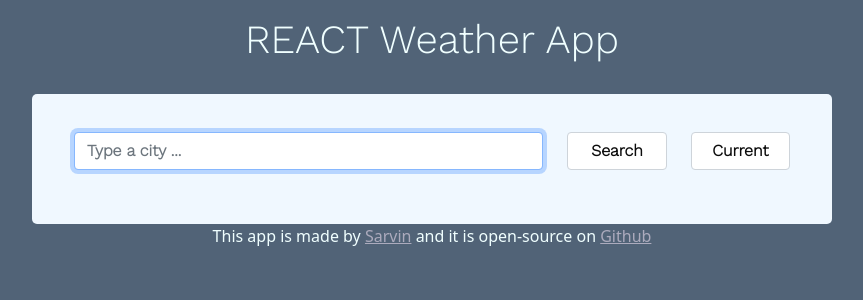
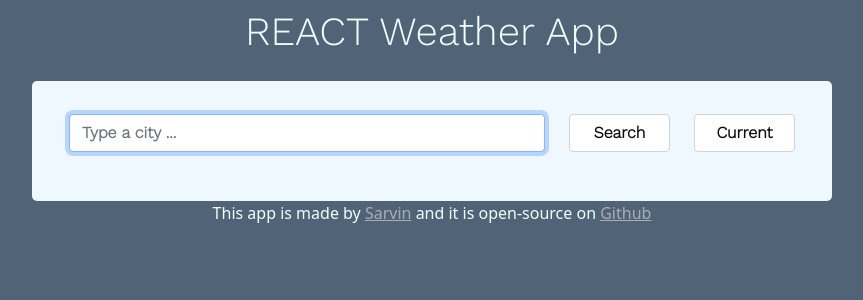
Before and after one commit to SarvinTorkaman/weather-react, a React (Create React App) app: page / in a window 1280 px wide. Shown: the top 300 px of the page, without its empty margins (208-1071 px from the left). Built offline with nearby package versions, Linux system fonts and the light colour scheme.

Commit message:
edited the margins

```diff
--- a/src/App.js
+++ b/src/App.js
@@ -5,7 +5,7 @@ function App() {
   return (
     <div className="App">
       <header className="App-header">
-        <h1 className="mt-3 title">REACT Weather App</h1>
+        <h1 className="mt-2 title">REACT Weather App</h1>
         <Weather city="london" />
       </header>
       <footer className="mt-0 mb-3">
--- a/src/Weather.css
+++ b/src/Weather.css
@@ -1,7 +1,7 @@
 .Weather {
-  padding: 30px;
+  padding: 25px;
   max-width: 800px;
-  margin: 30px auto 0 auto;
+  margin: 25px auto 0 auto;
   font-family: "Spartan", sans-serif;
   background-color: aliceblue;
   border-radius: 5px;
@@ -16,7 +16,8 @@
   font-size: 15px;
 }
 .result {
-  padding: 30px;
+  padding: 25px;
+  padding-bottom: 5px;
 }
 .Weather h2,
 h4 {
@@ -62,11 +63,6 @@ h4 {
   line-height: 2;
 }
 
-/* .icon {
-  display: inline-block;
-  vertical-align: top;
-} */
-
 @media (max-width: 576px) {
   .Weather .temperature {
     font-size: 60px;
```
